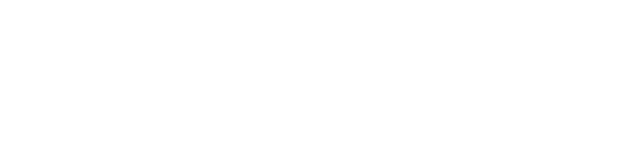
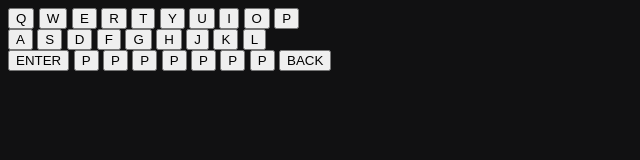
Before and after one commit to henrygriffith/wordle, a plain HTML site: page index.html in a window 1280 px wide. Shown: the whole page, without its empty margins (0-640 px from the left). Drawn offline with Linux system fonts and the light colour scheme.

Commit message:
basic keyboard

```diff
--- a/index.html
+++ b/index.html
@@ -4,9 +4,41 @@
     <meta charset="UTF-8">
     <meta http-equiv="X-UA-Compatible" content="IE=edge">
     <meta name="viewport" content="width=device-width, initial-scale=1.0">
-    <title>Document</title>
+    <link rel="stylesheet" href="style.css">
+    <title>Wordle Clone</title>
 </head>
 <body>
-
+    <div id="keyboard">
+        <button class="key" data-key="Q">Q</button>
+        <button class="key" data-key="W">W</button>
+        <button class="key" data-key="E">E</button>
+        <button class="key" data-key="R">R</button>
+        <button class="key" data-key="T">T</button>
+        <button class="key" data-key="Y">Y</button>
+        <button class="key" data-key="U">U</button>
+        <button class="key" data-key="I">I</button>
+        <button class="key" data-key="O">O</button>
+        <button class="key" data-key="P">P</button>
+        <div class="space"></div>
+        <button class="key" data-key="A">A</button>
+        <button class="key" data-key="S">S</button>
+        <button class="key" data-key="D">D</button>
+        <button class="key" data-key="F">F</button>
+        <button class="key" data-key="G">G</button>
+        <button class="key" data-key="H">H</button>
+        <button class="key" data-key="J">J</button>
+        <button class="key" data-key="K">K</button>
+        <button class="key" data-key="L">L</button>
+        <div class="space"></div>
+        <button class="key large" data-key="ENTER">ENTER</button>
+        <button class="key" data-key="Z">P</button>
+        <button class="key" data-key="X">P</button>
+        <button class="key" data-key="C">P</button>
+        <button class="key" data-key="V">P</button>
+        <button class="key" data-key="B">P</button>
+        <button class="key" data-key="N">P</button>
+        <button class="key" data-key="M">P</button>
+        <button class="key large" data-key="ENTER">BACK</button>
+    </div>
 </body>
 </html>
--- a/style.css
+++ b/style.css
@@ -2,3 +2,7 @@
     box-sizing: border-box;
     font-family: Arial;
 }
+
+body {
+    background-color: hsl(240, 3%, 7%);
+}
```
